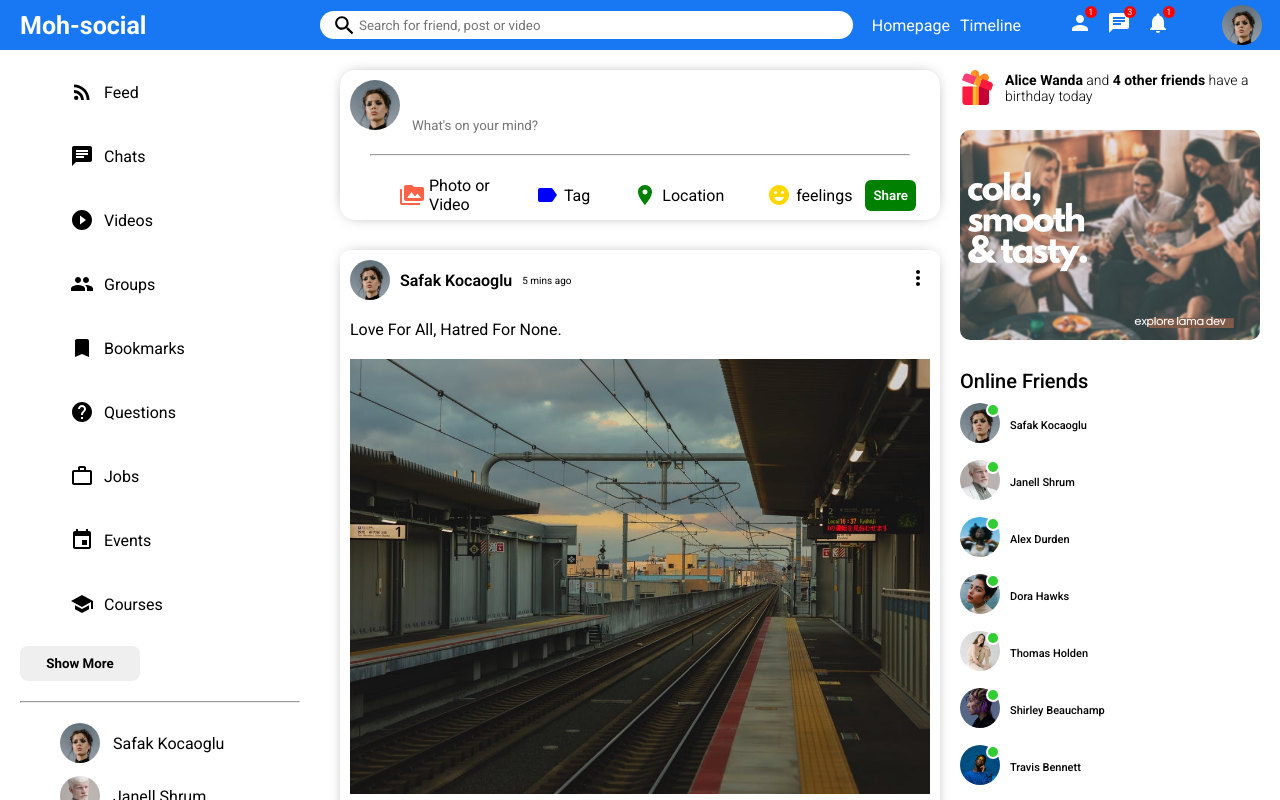
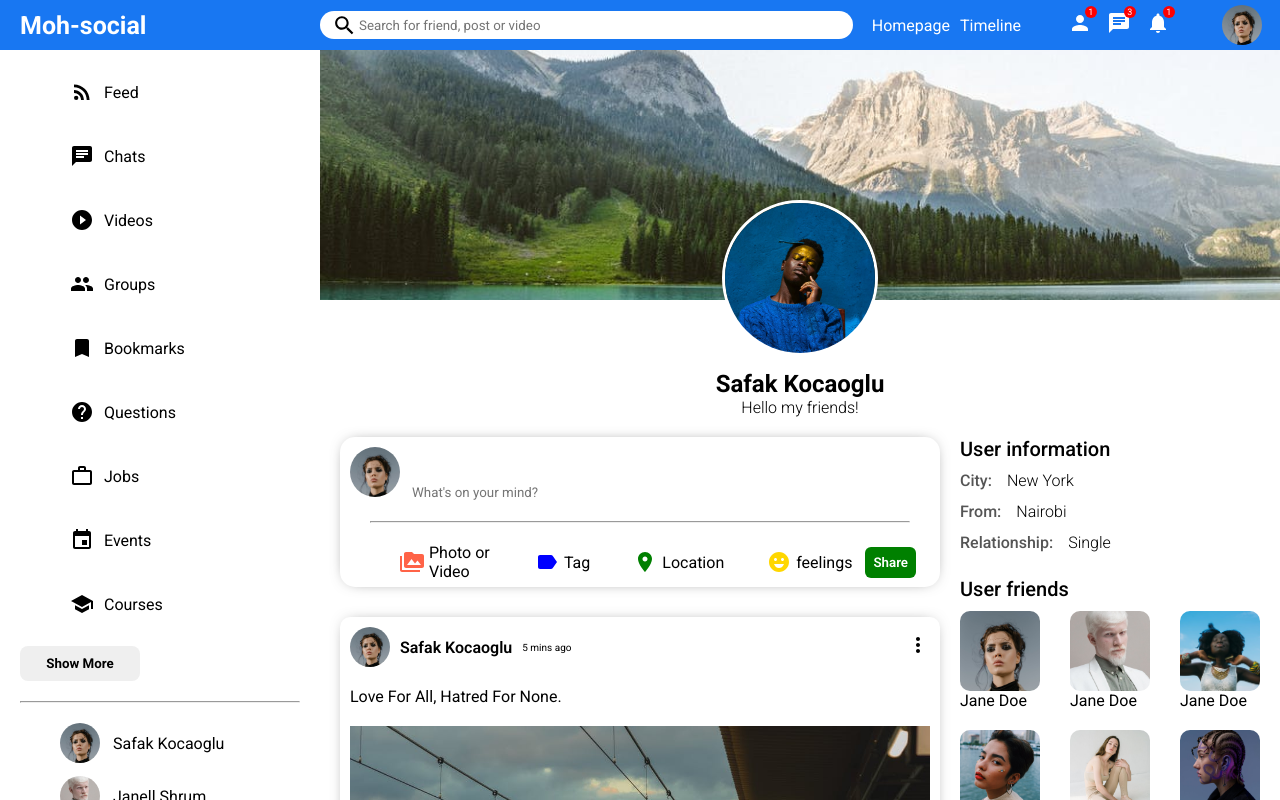
Before and after one commit to Maureen0007/Social-App, a React (Create React App) app: page /profile in a window 1280 px wide. Shown: the top 800 px of the page. Built offline with nearby package versions, Linux system fonts and the light colour scheme.

Commit message:
import Routes and Routers

```diff
--- a/package.json
+++ b/package.json
@@ -10,6 +10,7 @@
     "cra-template": "1.2.0",
     "react": "^19.0.0",
     "react-dom": "^19.0.0",
+    "react-router-dom": "^7.1.5",
     "react-scripts": "5.0.1",
     "web-vitals": "^4.2.4"
   },
@@ -36,5 +37,8 @@
       "last 1 firefox version",
       "last 1 safari version"
     ]
+  },
+  "devDependencies": {
+    "@babel/plugin-proposal-private-property-in-object": "^7.21.11"
   }
 }
--- a/src/App.js
+++ b/src/App.js
@@ -1,9 +1,21 @@
 import Home from "./pages/home/Home";
-
+import Login from "./pages/login/Login";
+import Profile from "./pages/profile/Profile"
+import Register from "./pages/register/Register"
+import { BrowserRouter as Router, Routes, Route } from "react-router-dom";
 
 
 function App() {
-  return <Home />
+  return (
+    <Router>
+      <Routes>
+        <Route path="/" element={<Home />} />
+        <Route path="/login" element={<Login />} />
+        <Route path="/register" element={<Register />} />
+        <Route path="/profile" element={<Profile />} />
+      </Routes>
+    </Router>
+  );
 }
 
 export default App;
--- /dev/null
+++ b/src/pages/profile/Profile.jsx
@@ -0,0 +1,40 @@
+import "./profile.css";
+import Topbar from "../../components/topbar/Topbar";
+import Sidebar from "../../components/sidebar/Sidebar";
+import Feed from "../../components/feed/Feed";
+import Rightbar from "../../components/rightbar/Rightbar";
+
+export default function Profile() {
+  return (
+    <>
+      <Topbar />
+      <div className="profile">
+        <Sidebar />
+        <div className="profileRight">
+          <div className="profileRightTop">
+            <div className="profileCover">
+              <img
+                className="profileCoverImg"
+                src="assets/post/3.jpeg"
+                alt=""
+              />
+              <img
+                className="profileUserImg"
+                src="assets/person/7.jpeg"
+                alt=""
+              />
+            </div>
+            <div className="profileInfo">
+                <h4 className="profileInfoName">Safak Kocaoglu</h4>
+                <span className="profileInfoDesc">Hello my friends!</span>
+            </div>
+          </div>
+          <div className="profileRightBottom">
+            <Feed />
+            <Rightbar profile/>
+          </div>
+        </div>
+      </div>
+    </>
+  );
+}
--- /dev/null
+++ b/src/pages/profile/profile.css
@@ -0,0 +1,50 @@
+.profile{
+    display: flex;
+}
+
+.profileRight{
+    flex: 9;
+}
+
+.profileCover{
+    height: 320px;
+    position: relative;
+}
+
+.profileCoverImg{
+    width: 100%;
+    height: 250px;
+    object-fit: cover;
+}
+
+.profileUserImg{
+    width: 150px;
+    height: 150px;
+    border-radius: 50%;
+    object-fit: cover;
+    position: absolute;
+    left: 0;
+    right: 0;
+    margin: auto;
+    top: 150px;
+    border: 3px solid white;
+}
+
+.profileInfo{
+    display: flex;
+    flex-direction: column;
+    align-items: center;
+    justify-content: center;
+}
+
+.profileInfoName{
+    font-size: 24px;
+}
+
+.profileInfoDesc{
+    font-weight: 300;
+}
+
+.profileRightBottom{
+    display: flex;
+}
```
Also changed, not shown: 1 other file (tests, documents, lock files or other folders).
